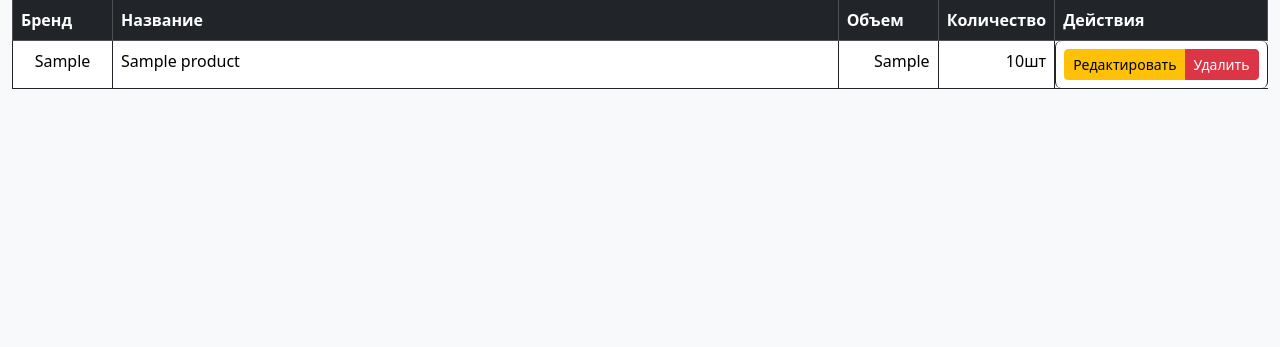
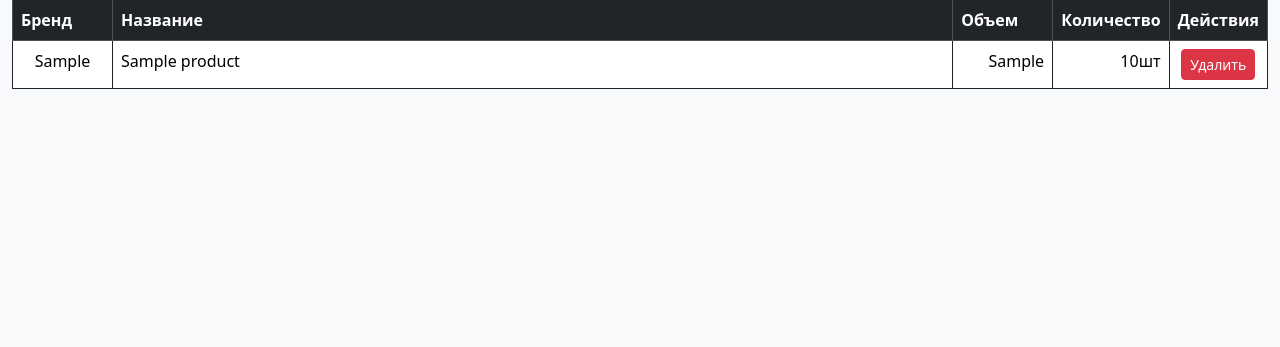
Before and after one commit to smirnovds1990/cosmetic_distribution, a Flask app: page /products in a window 1280 px wide. Shown: the part 73-420 px from the top of the page. Run offline with Flask 3, Linux system fonts and the light colour scheme; a user stored in the database is signed in; tables that the repository leaves empty hold one stand-in row (values such as "Sample post").

Commit message:
feat: create delete_product view for '/<int:id>' url and change templates for that.

```diff
--- a/cosmetic_distribution/templates/base.html
+++ b/cosmetic_distribution/templates/base.html
@@ -6,6 +6,7 @@
     <meta name="viewport" content="width=device-width, initial-scale=1.0" />
     <title>
       {% block title %}
+
       {% endblock %}
     </title>
     <link rel="stylesheet" href="https://cdn.jsdelivr.net/npm/bootstrap@5.3.2/dist/css/bootstrap.min.css" integrity="sha384-T3c6CoIi6uLrA9TneNEoa7RxnatzjcDSCmG1MXxSR1GAsXEV/Dwwykc2MPK8M2HN" crossorigin="anonymous" />
--- a/cosmetic_distribution/templates/products.html
+++ b/cosmetic_distribution/templates/products.html
@@ -11,7 +11,7 @@
           <th>Название</th>
           <th style="width: 100px;">Объем</th>
           <th style="width: 100px;">Количество</th>
-          <th style="width: 150px;">Действия</th>
+          <th style="width: 70px;">Действия</th>
         </tr>
       </thead>
       <tbody>
@@ -21,9 +21,12 @@
             <td class="text-start">{{ product.title }}</td>
             <td class="text-end">{{ product.volume }}</td>
             <td class="text-end">{{ product.amount }}шт</td>
-            <td class="btn-group btn-group-sm" role="group" aria-label="Basic mixed styles example">
-              <a href="#" class="btn btn-warning" role="button">Редактировать</a>
-              <a href="#" class="btn btn-danger" role="button">Удалить</a>
+            <td class="text-center">
+              <form method="POST" action="{{ url_for('delete_product', id = product.id) }}">
+                <input type="hidden" name="csrf_token" value="{{ csrf_token() }}" />
+                <input type="hidden" name="_method" value="DELETE" />
+                <input type="submit" class="btn btn-danger btn-sm" role="button" value="Удалить" />
+              </form>
             </td>
           </tr>
         {% endfor %}
--- a/cosmetic_distribution/views.py
+++ b/cosmetic_distribution/views.py
@@ -75,6 +75,17 @@ def get_available_products():
     return render_template('products.html', products=products)
 
 
+@app.route('/<int:id>', methods=['POST'])
+@login_required
+def delete_product(id):
+    method = request.form.get('_method', default='POST')
+    product = Product.query.filter_by(id=id).first_or_404()
+    if method == 'DELETE':
+        db.session.delete(product)
+        db.session.commit()
+        return redirect(url_for('get_available_products'))
+    return redirect(url_for('get_available_products'))
+
 # Only for administration! To create a new user. Don't delete!
 # @app.route('/register', methods=['GET', 'POST'])
 # def register():
```
